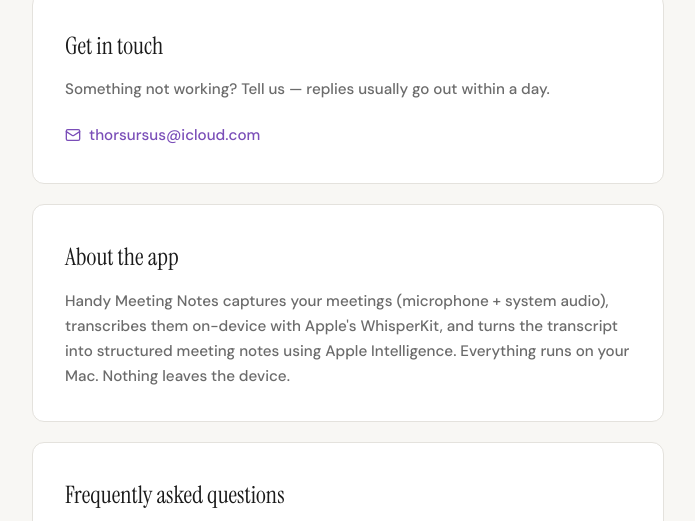
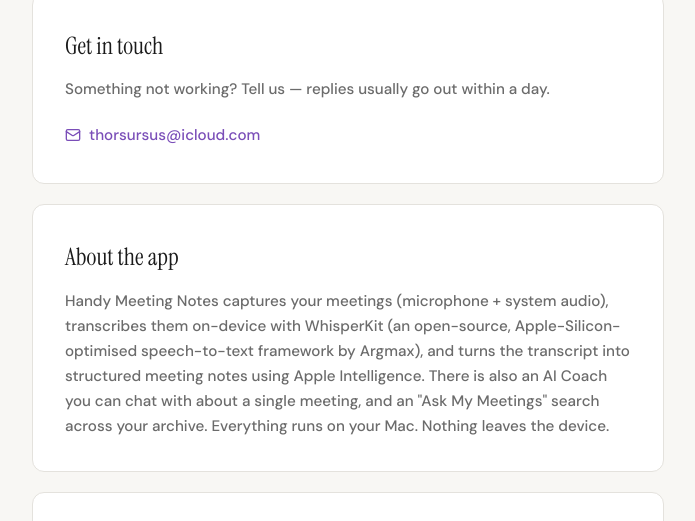
Before and after one commit to thorsursus/handymemorec-support, a plain HTML site: page index.html in a window 1280 px wide. Shown: the part 279-800 px from the top of the page, without its empty margins (292-987 px from the left). Drawn offline with Linux system fonts and the light colour scheme.

Commit message:
Correct WhisperKit attribution; mention AI Coach and Ask My Meetings
WhisperKit is by Argmax (open-source), not Apple. Also call out the AI Coach and Ask My Meetings archive search since those are core to the product.

```diff
--- a/index.html
+++ b/index.html
@@ -123,7 +123,7 @@
 
             <div class="section">
                 <h2>About the app</h2>
-                <p>Handy Meeting Notes captures your meetings (microphone + system audio), transcribes them on-device with Apple's WhisperKit, and turns the transcript into structured meeting notes using Apple Intelligence. Everything runs on your Mac. Nothing leaves the device.</p>
+                <p>Handy Meeting Notes captures your meetings (microphone + system audio), transcribes them on-device with WhisperKit (an open-source, Apple-Silicon-optimised speech-to-text framework by Argmax), and turns the transcript into structured meeting notes using Apple Intelligence. There is also an AI Coach you can chat with about a single meeting, and an "Ask My Meetings" search across your archive. Everything runs on your Mac. Nothing leaves the device.</p>
             </div>
 
             <div class="section">
```
